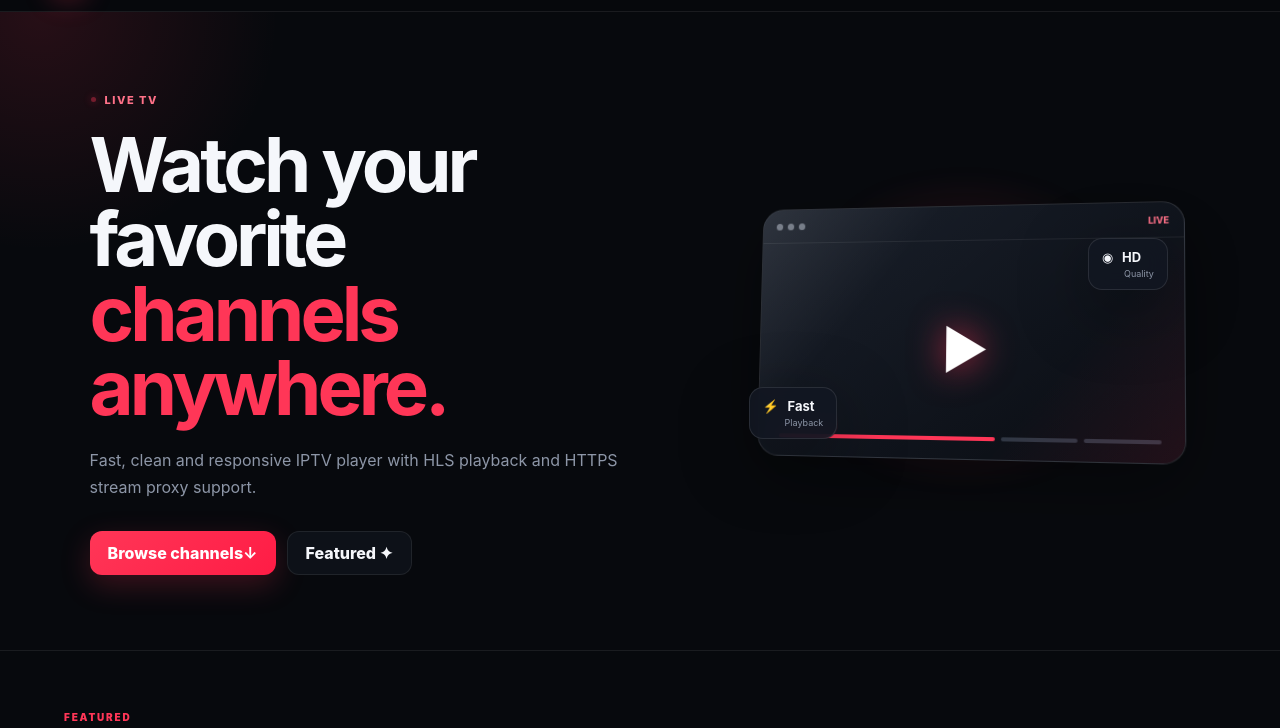
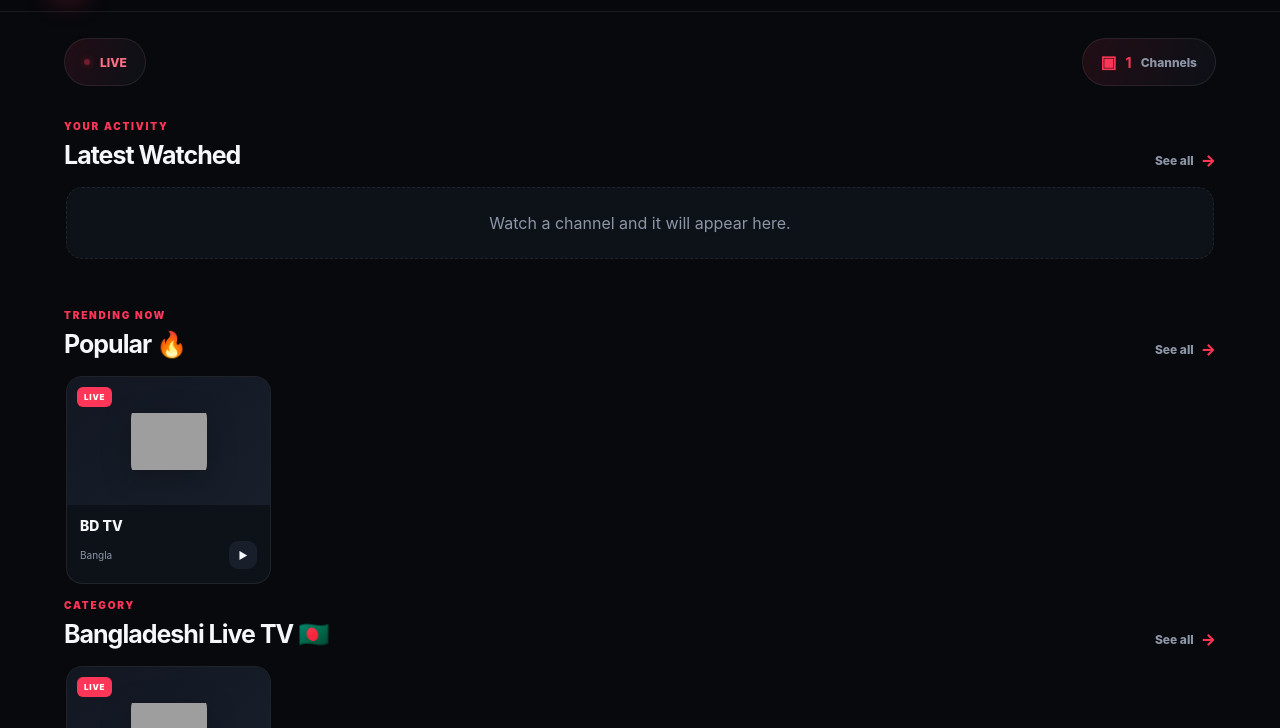
Before and after one commit to f6388600-ai/Bb, a plain HTML site: page index.html in a window 1280 px wide. Shown: the part 62-790 px from the top of the page. Drawn offline with nearby package versions, Linux system fonts and the light colour scheme; grey boxes are pictures that could not be loaded.

Commit message:
Add files via upload

```diff
--- a/app.js
+++ b/app.js
@@ -3,10 +3,13 @@
   const builtin = [
     { id:"bd-tv-27", name:"BD TV", category:"Bangla", logo:"https://i.imgur.com/WpMA9kC.png", url:"http://livetv.akr4m.com:8080/bdtv/restrem/27.m3u8", type:"hls" }
   ];
-  const state = { channels: [], filtered: [], category:"All", homeCategory:"All", search:"", sort:"default", current:null, hls:null, dash:null, theme:localStorage.getItem("iptv_theme")||"dark" };
+  const state = { channels: [], filtered: [], category:"All", homeCategory:"All", search:"", sort:"default", current:null, hls:null, dash:null, theme:localStorage.getItem("iptv_theme")||"dark", watched:readJson("streamhub_watched",[]), popular:readJson("streamhub_popular",{}) };
   const $ = (s) => document.querySelector(s);
   const $$ = (s) => [...document.querySelectorAll(s)];
   const esc = (v) => String(v ?? "").replace(/[&<>"']/g, c => ({"&":"&amp;","<":"&lt;",">":"&gt;","\"":"&quot;","'":"&#039;"}[c]));
+  function readJson(key,fallback){ try{const v=JSON.parse(localStorage.getItem(key)||"null");return v==null?fallback:v;}catch{return fallback;} }
+  function saveActivity(){ localStorage.setItem("streamhub_watched",JSON.stringify(state.watched.slice(0,20))); localStorage.setItem("streamhub_popular",JSON.stringify(state.popular)); }
+  function markWatched(c){ state.watched=[c.id,...state.watched.filter(id=>id!==c.id)].slice(0,20); state.popular[c.id]=(Number(state.popular[c.id])||0)+1; saveActivity(); }
   const initials = (n) => { const a=String(n||"TV").trim().split(/\s+/).filter(Boolean); return (a.length===1?a[0].slice(0,2):a[0][0]+a.at(-1)[0]).toUpperCase(); };
   function allChannels(){
     const external = Array.isArray(window.DEFAULT_CHANNELS)?window.DEFAULT_CHANNELS:[];
@@ -20,14 +23,41 @@
   function renderRoute(){ const p=location.pathname.replace(/\/+$/,'')||"/home"; $$(".page").forEach(x=>x.classList.add("hidden")); if(p==="/channels"){ $("#channelsPage").classList.remove("hidden"); renderCategories(); applyFilters(); } else if(p==="/play"){ $("#playPage").classList.remove("hidden"); openById(getId()); } else { $("#homePage").classList.remove("hidden"); renderHome(); } window.scrollTo({top:0,behavior:"instant"}); }
   function card(c){ return `<article class="channel-card" data-id="${esc(c.id)}"><div class="logo-box">${c.logo?`<img src="${esc(c.logo)}" alt="${esc(c.name)}" loading="lazy" onerror="this.style.display='none';this.nextElementSibling.style.display='grid'">`:''}<span class="logo-fallback" style="${c.logo?'display:none':''}">${esc(initials(c.name))}</span><span class="live-badge">LIVE</span></div><div class="card-body"><div class="channel-name">${esc(c.name)}</div><div class="channel-meta"><span>${esc(c.category)}</span><span class="play-mini">▶</span></div></div></article>`; }
   function bindCards(root){ $$(root+" .channel-card").forEach(el=>el.onclick=()=>navigate(`/play?id=${encodeURIComponent(el.dataset.id)}`)); }
+  const categoryEmoji = {
+    Sports:"🏆", Sport:"🏆", News:"📰", Entertainment:"🍿", Movies:"🎬",
+    Bangla:"🇧🇩", Religious:"🕌", Kids:"🧸", Music:"🎵", Live:"🔴"
+  };
+  function categoryIcon(name){ return categoryEmoji[name] || "📺"; }
+  function categoryTitle(name){
+    const titles={Sports:"Trending Sports",Sport:"Trending Sports",Bangla:"Bangladeshi Live TV",Entertainment:"Movies & Entertainment",News:"News Network",Religious:"Religious & Islamic",Music:"Music"};
+    return titles[name] || name;
+  }
+  function seeAllHref(category){ return `/channels?category=${encodeURIComponent(category)}`; }
   function renderHome(){
-    const cats=["All",...new Set(state.channels.map(c=>c.category).filter(Boolean))];
-    $("#homeCategories").innerHTML=cats.map(c=>`<button class="category-btn ${state.homeCategory===c?'active':''}" data-home-category="${esc(c)}">${esc(c)}</button>`).join("");
-    $$('[data-home-category]').forEach(b=>b.onclick=()=>{ state.homeCategory=b.dataset.homeCategory; renderHome(); });
-    const list=state.channels.filter(c=>state.homeCategory==="All"||c.category===state.homeCategory).slice(0,12);
-    $("#homeGrid").innerHTML=list.length?list.map(card).join(""):empty();
-    $("#homeCount").textContent=`${list.length} shown • ${state.channels.length} total`;
-    bindCards("#homeGrid");
+    $("#homeCount").textContent=state.channels.length;
+    const latest=state.watched.map(id=>state.channels.find(c=>c.id===id)).filter(Boolean).slice(0,8);
+    $("#latestGrid").innerHTML=latest.length?latest.map(card).join(""):`<div class="empty-shelf">Watch a channel and it will appear here.</div>`;
+    bindCards("#latestGrid");
+
+    const popular=[...state.channels].sort((a,b)=>(Number(state.popular[b.id])||0)-(Number(state.popular[a.id])||0)||a.name.localeCompare(b.name)).slice(0,8);
+    $("#popularGrid").innerHTML=popular.length?popular.map(card).join(""):empty();
+    bindCards("#popularGrid");
+
+    const categories=[...new Set(state.channels.map(c=>c.category).filter(Boolean))];
+    $("#categoryShelves").innerHTML=categories.map(category=>{
+      const list=state.channels.filter(c=>c.category===category).slice(0,12);
+      return `<section class="home-shelf category-shelf">
+        <div class="section-head shelf-head">
+          <div><div class="eyebrow">CATEGORY</div><h2>${esc(categoryTitle(category))} ${categoryIcon(category)}</h2></div>
+          <a class="see-all" href="${seeAllHref(category)}">See all <span>→</span></a>
+        </div>
+        <div class="channel-row">${list.map(card).join("")}</div>
+      </section>`;
+    }).join("");
+    $$("#categoryShelves .channel-row").forEach(row=>bindCardsFor(row));
+  }
+  function bindCardsFor(root){
+    root.querySelectorAll?.(".channel-card").forEach(el=>el.onclick=()=>navigate(`/play?id=${encodeURIComponent(el.dataset.id)}`));
   }
   function empty(){return `<div class="empty-state"><div class="empty-icon">📺</div><h3>No channels found</h3><p>Try another search or category.</p></div>`;}
   function renderCategories(){ const cats=["All",...new Set(state.channels.map(c=>c.category).filter(Boolean))]; $("#categoryRow").innerHTML=cats.map(c=>`<button class="category-btn ${state.category===c?'active':''}" data-category="${esc(c)}">${esc(c)}</button>`).join(""); $$("#categoryRow .category-btn").forEach(b=>b.onclick=()=>{state.category=b.dataset.category;renderCategories();applyFilters();}); }
@@ -36,7 +66,6 @@
   function setup(){
     setTheme(); $("#themeBtn").onclick=()=>{state.theme=state.theme==="dark"?"light":"dark";localStorage.setItem("iptv_theme",state.theme);setTheme();};
     $("#randomBtn").onclick=()=>{const c=state.channels[Math.floor(Math.random()*state.channels.length)];if(c)navigate(`/play?id=${encodeURIComponent(c.id)}`)};
-    $("#featuredBtn").onclick=()=>navigate("/channels");
     $("#refreshBtn").onclick=()=>{state.channels=allChannels();renderCategories();applyFilters();renderHome();};
     $("#searchInput").oninput=e=>{state.search=e.target.value.trim();$("#searchWrap").classList.toggle("has-value",!!state.search); if(location.pathname==="/channels")applyFilters();};
     $("#clearSearch").onclick=()=>{$("#searchInput").value="";state.search="";$("#searchWrap").classList.remove("has-value");if(location.pathname==="/channels")applyFilters();};
@@ -48,12 +77,12 @@
   function cleanup(){ if(state.hls){try{state.hls.destroy()}catch{} state.hls=null;} if(state.dash){try{state.dash.reset()}catch{} state.dash=null;} const v=$("#videoPlayer"); if(v){v.pause();v.removeAttribute("src");v.load();} const f=$("#embedPlayer"); if(f)f.src="about:blank"; }
   function loading(on,msg="Connecting to stream..."){ const x=$("#loadingOverlay"); x.classList.toggle("hidden",!on); const s=x.querySelector("span");if(s)s.textContent=msg; }
   function error(msg){loading(false);$("#errorText").textContent=msg;$("#errorOverlay").classList.remove("hidden");}
-  function openById(id){ const c=state.channels.find(x=>x.id===id)||state.channels[0]; if(!c){$("#playTitle").textContent="Channel not found";return;} state.current=c; $("#playTitle").textContent=c.name;$("#playMeta").textContent=`${c.category} • ${detectType(c).toUpperCase()}`;$("#playerCategory").textContent=c.category;$("#playerType").textContent=detectType(c).toUpperCase();$("#errorOverlay").classList.add("hidden");cleanup();loading(true); const t=detectType(c); if(t==="hls")return playHls(c);if(t==="dash")return playDash(c);if(t==="embed")return playEmbed(c);return playVideo(c); }
+  function openById(id){ const c=state.channels.find(x=>x.id===id)||state.channels[0]; if(!c){$("#playTitle").textContent="Channel not found";return;} state.current=c; markWatched(c); $("#playTitle").textContent=c.name;$("#playMeta").textContent=`${c.category} • ${detectType(c).toUpperCase()}`;$("#playerCategory").textContent=c.category;$("#playerType").textContent=detectType(c).toUpperCase();$("#errorOverlay").classList.add("hidden");cleanup();loading(true); const t=detectType(c); if(t==="hls")return playHls(c);if(t==="dash")return playDash(c);if(t==="embed")return playEmbed(c);return playVideo(c); }
   function playHls(c){
     const v=$("#videoPlayer");v.style.display="block";$("#embedPlayer").style.display="none";const url=playableUrl(c);
     if(v.canPlayType("application/vnd.apple.mpegurl")){v.src=url;v.onloadedmetadata=()=>{loading(false);v.play().catch(()=>{})};v.onerror=()=>error("HLS stream could not be played. Check whether the source is online.");return;}
     if(!window.Hls?.isSupported()) return error("This browser does not support HLS playback.");
-    const h=new Hls({enableWorker:true,lowLatencyMode:true,backBufferLength:10,maxBufferLength:15,maxMaxBufferLength:30,liveSyncDurationCount:2,maxLiveSyncPlaybackRate:1.2,startLevel:-1,capLevelToPlayerSize:true,manifestLoadingMaxRetry:2,fragLoadingMaxRetry:2});
+    const h=new Hls({enableWorker:true,lowLatencyMode:true,startLevel:0,capLevelToPlayerSize:true,backBufferLength:6,maxBufferLength:8,maxMaxBufferLength:16,liveSyncDurationCount:1,liveMaxLatencyDurationCount:2,maxLiveSyncPlaybackRate:1.5,manifestLoadingMaxRetry:1,fragLoadingMaxRetry:1,levelLoadingMaxRetry:1,initialLiveManifestSize:1,maxBufferHole:0.5});
     state.hls=h;h.loadSource(url);h.attachMedia(v);
     h.on(Hls.Events.MANIFEST_PARSED,()=>{loading(false);v.play().catch(()=>{})});
     h.on(Hls.Events.ERROR,(_,d)=>{if(!d.fatal)return;if(d.type===Hls.ErrorTypes.NETWORK_ERROR){try{h.startLoad(-1);return}catch{}}if(d.type===Hls.ErrorTypes.MEDIA_ERROR){try{h.recoverMediaError();return}catch{}}error("HLS playback failed. The stream may be offline or unavailable.");});
--- a/channels.js
+++ b/channels.js
@@ -8,6 +8,9 @@ window.DEFAULT_CHANNELS = [
     url: "http://livetv.akr4m.com:8080/bdtv/restrem/27.m3u8",
     type: "hls"
   }
+
+  /*
+  Example:
 
   ,
   {
@@ -48,5 +51,6 @@ window.DEFAULT_CHANNELS = [
     url: "https://www.youtube.com/watch?v=VIDEO_ID",
     type: "embed"
   }
+  */
 
 ];
--- a/index.html
+++ b/index.html
@@ -6,6 +6,7 @@
 <meta name="theme-color" content="#07090d">
 <meta name="description" content="StreamHub IPTV">
 <title>StreamHub IPTV</title>
+<link rel="preconnect" href="/api" crossorigin>
 <link rel="stylesheet" href="/style.css">
 </head>
 <body>
@@ -28,22 +29,22 @@
 </header>
 
 <main id="homePage" class="page">
-<section class="hero">
-  <div class="hero-copy">
-    <div class="live-pill"><i></i> LIVE TV</div>
-    <h1>Watch your favorite<br><span>channels anywhere.</span></h1>
-    <p>Fast, clean and responsive IPTV player with HLS playback and HTTPS stream proxy support.</p>
-    <div class="hero-actions">
-      <a class="primary-btn" href="/channels" style="display:inline-flex;align-items:center;text-decoration:none">Browse channels <b>↓</b></a>
-      <button id="featuredBtn" class="ghost-btn" type="button">Featured <b>✦</b></button>
-    </div>
-  </div>
-  <div class="hero-art"><div class="glow"></div><div class="screen-card"><div class="screen-top"><span></span><span></span><span></span><em>LIVE</em></div><div class="screen-play">▶</div><div class="screen-lines"><i></i><i></i><i></i></div></div><div class="float-card fc-one">◉ <b>HD</b><small>Quality</small></div><div class="float-card fc-two">⚡ <b>Fast</b><small>Playback</small></div></div>
+<section class="home-status">
+  <div class="status-brand"><span class="status-dot"></span><span>LIVE</span></div>
+  <div class="status-count"><span class="tv-icon">▣</span><b id="homeCount">0</b> Channels</div>
 </section>
-<section class="content">
-  <div class="section-head"><div><div class="eyebrow">FEATURED</div><h2>Live channels</h2></div><div class="result-count" id="homeCount">0 shown</div></div>
-  <div class="category-row home-category-row" id="homeCategories"></div>
-  <div id="homeGrid" class="channel-grid" style="margin-top:24px"></div>
+<section class="content home-sections">
+  <section class="home-shelf home-activity" id="latestShelf">
+    <div class="section-head shelf-head"><div><div class="eyebrow">YOUR ACTIVITY</div><h2>Latest Watched</h2></div><a class="see-all" href="/channels">See all <span>→</span></a></div>
+    <div id="latestGrid" class="channel-row"></div>
+  </section>
+
+  <section class="home-shelf">
+    <div class="section-head shelf-head"><div><div class="eyebrow">TRENDING NOW</div><h2>Popular 🔥</h2></div><a class="see-all" href="/channels">See all <span>→</span></a></div>
+    <div id="popularGrid" class="channel-row"></div>
+  </section>
+
+  <div id="categoryShelves"></div>
 </section>
 </main>
 
--- a/style.css
+++ b/style.css
@@ -84,3 +84,42 @@ footer{padding:35px 20px 50px;text-align:center;color:var(--muted);font-size:11p
 .player-foot{display:flex;align-items:center;justify-content:space-between;padding:12px 16px;border-top:1px solid var(--border)}.now-info{display:flex;gap:8px;color:var(--muted);font-size:10px}.toast{position:fixed;left:50%;bottom:25px;z-index:200;transform:translate(-50%,20px);background:#171c25;color:#fff;border:1px solid rgba(255,255,255,.12);padding:11px 15px;border-radius:11px;font-size:12px;opacity:0;pointer-events:none;transition:.25s;box-shadow:var(--shadow)}.toast.show{opacity:1;transform:translate(-50%,0)}
 @media(max-width:850px){.topbar{gap:10px}.brand{font-size:17px}.search-wrap{order:3;flex-basis:100%;max-width:none}.topbar{height:auto;padding:12px 15px;flex-wrap:wrap}.header-actions{margin-left:auto}.hero{padding:50px 20px;min-height:auto}.hero-art{display:none}.hero h1{letter-spacing:-2.5px}.content{padding:42px 15px}.channel-grid{grid-template-columns:repeat(2,minmax(0,1fr));gap:10px}.logo-box{height:110px}.logo-box img{width:62px;height:62px}.logo-fallback{width:62px;height:62px;font-size:28px}.section-head{align-items:start}.result-count{padding-top:8px}}
 @media(max-width:460px){.hero p{font-size:14px}.hero-actions{width:100%}.hero-actions button{flex:1}.toolbar{align-items:start;flex-direction:column}.toolbar-left{width:100%}.sort-btn{flex:1}.compact-btn{align-self:flex-end}.player-modal{border-radius:15px}.player-head{padding:13px}.player-foot{padding:10px 12px}.channel-name{font-size:12px}}
+
+.home-shelf{margin-top:42px}.shelf-head{margin-bottom:16px}.shelf-head h2{font-size:22px}.empty-shelf{border:1px dashed var(--line);border-radius:16px;padding:28px;color:var(--muted);text-align:center;background:var(--panel)}
+@media(max-width:700px){.home-shelf{margin-top:30px}.shelf-head h2{font-size:19px}}
+
+
+
+.home-status{max-width:1400px;margin:26px auto 0;padding:0 clamp(18px,5vw,70px);display:flex;align-items:center;justify-content:space-between}
+.status-brand,.status-count{height:48px;border:1px solid var(--border);background:linear-gradient(110deg,rgba(255,54,87,.11),var(--surface));border-radius:999px;display:flex;align-items:center;gap:9px;padding:0 18px;font-size:12px;font-weight:800}
+.status-brand{color:#ff7188}.status-dot{width:8px;height:8px;border-radius:50%;background:var(--accent);box-shadow:0 0 12px var(--accent);animation:pulse 1.5s infinite}.status-count{color:var(--muted)}.status-count b{color:var(--accent);font-size:14px}.tv-icon{color:var(--accent);font-size:17px}
+@media(max-width:700px){.home-status{margin-top:14px;padding:0 15px}.status-brand,.status-count{height:44px;padding:0 13px;font-size:11px}.status-count b{font-size:13px}}
+
+/* Home TV-style horizontal category shelves */
+.home-sections{padding-top:34px}
+.home-shelf{margin-top:38px}
+.home-shelf:first-child{margin-top:0}
+.shelf-head{margin-bottom:15px}
+.shelf-head h2{font-size:25px;letter-spacing:-1px}
+.see-all{display:inline-flex;align-items:center;gap:7px;color:var(--muted);font-size:12px;font-weight:800;text-decoration:none;white-space:nowrap}
+.see-all span{color:var(--accent);font-size:16px;transition:transform .2s}
+.see-all:hover{color:var(--text)}
+.see-all:hover span{transform:translateX(3px)}
+.channel-row{display:flex;gap:14px;overflow-x:auto;overflow-y:hidden;padding:2px 2px 12px;scroll-snap-type:x mandatory;scrollbar-width:none;-webkit-overflow-scrolling:touch}
+.channel-row::-webkit-scrollbar{display:none}
+.channel-row .channel-card{flex:0 0 205px;width:205px;scroll-snap-align:start}
+.channel-row .channel-card:hover{transform:translateY(-3px)}
+.empty-shelf{flex:0 0 100%;border:1px dashed var(--border);border-radius:16px;padding:25px;color:var(--muted);text-align:center;background:var(--surface)}
+.category-shelf{padding-top:3px}
+.category-shelf + .category-shelf{margin-top:42px}
+@media(max-width:700px){
+  .home-sections{padding-top:22px}
+  .home-shelf{margin-top:30px}
+  .shelf-head h2{font-size:20px}
+  .channel-row{gap:10px;padding-bottom:9px}
+  .channel-row .channel-card{flex-basis:205px;width:205px}
+}
+@media(max-width:390px){
+  .channel-row .channel-card{flex-basis:188px;width:188px}
+  .channel-row .logo-box{height:112px}
+}
```
